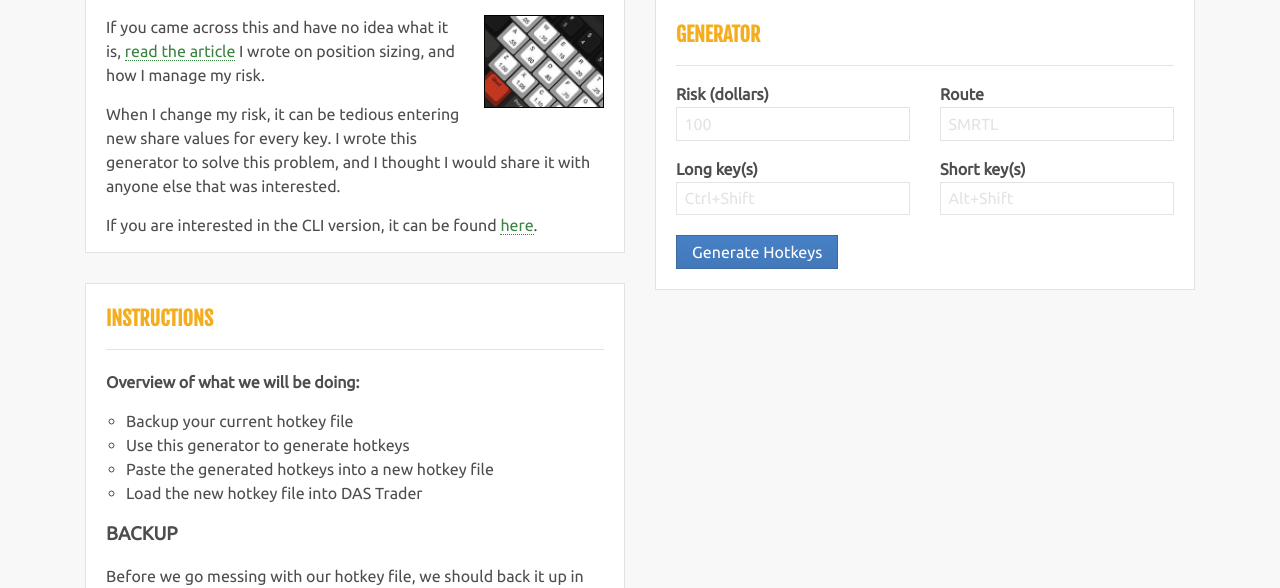
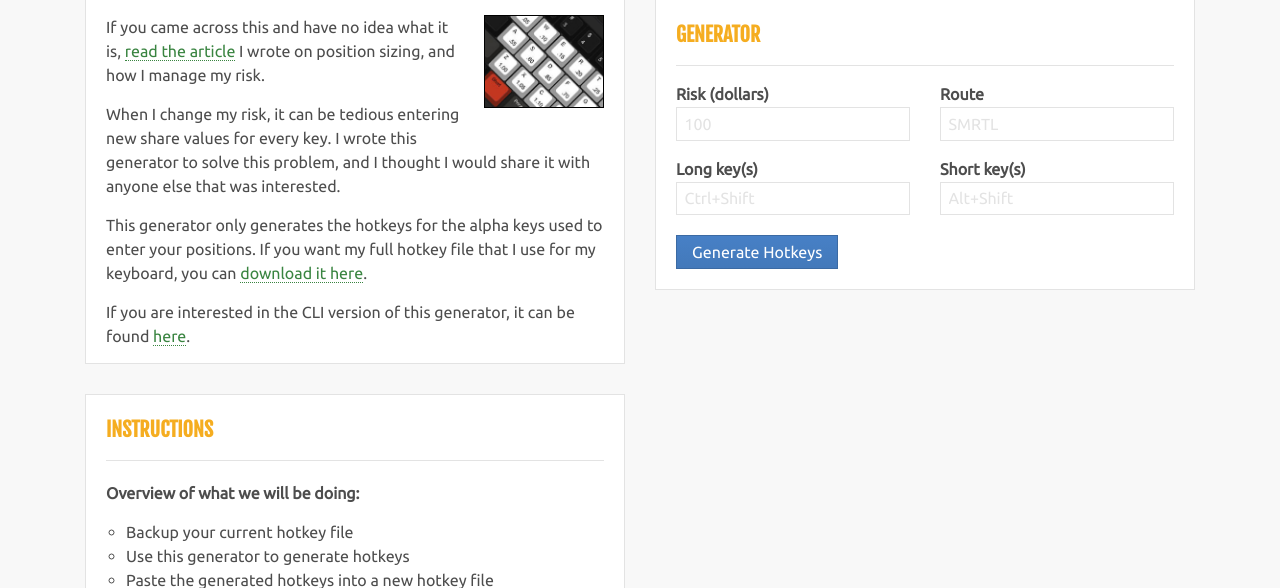
Before and after one commit to onosendi/dlindegren, a Flask app: template app/templates/misc/das-trader-hotkey-generator/index.html in a window 1280 px wide. Shown: the part 115-703 px from the top of the page. Run offline with Flask 2, Linux system fonts and the light colour scheme; the template is opened without the code that fills it: values that come from a table or form of the project are taken from there, others are empty.

Commit message:
Link to static hotkey file

```diff
--- a/app/templates/misc/das-trader-hotkey-generator/index.html
+++ b/app/templates/misc/das-trader-hotkey-generator/index.html
@@ -27,7 +27,8 @@
         <img class="keyboard" src="{{ url_for('static', filename='misc/das-trader-hotkey-generator/img/keyboard.jpg') }}" alt="onosendi's keyboard used for position sizing in DAS Trader">
         <p>If you came across this and have no idea what it is, <a href="https://forums.bearbulltraders.com/topic/518-position-sizing">read the article</a> I wrote on position sizing, and how I manage my risk.</p>
         <p>When I change my risk, it can be tedious entering new share values for every key. I wrote this generator to solve this problem, and I thought I would share it with anyone else that was interested.<p>
-        <p>If you are interested in the CLI version, it can be found <a href="https://gist.github.com/onosendi/11ae4c274e87425b02eb676928547960">here</a>.</p>
+        <p>This generator only generates the hotkeys for the alpha keys used to enter your positions. If you want my full hotkey file that I use for my keyboard, you can <a href="{{ url_for('static', filename='misc/das-trader-hotkey-generator/files/MyHotkeys.htk') }}">download it here</a>.</p>
+        <p>If you are interested in the CLI version of this generator, it can be found <a href="https://gist.github.com/onosendi/11ae4c274e87425b02eb676928547960">here</a>.</p>
       </div><!--//END .panel-->
       <div class="panel">
         <h2 class="panel-title">Instructions</h2>
```
Also changed, not shown: 1 other file.
